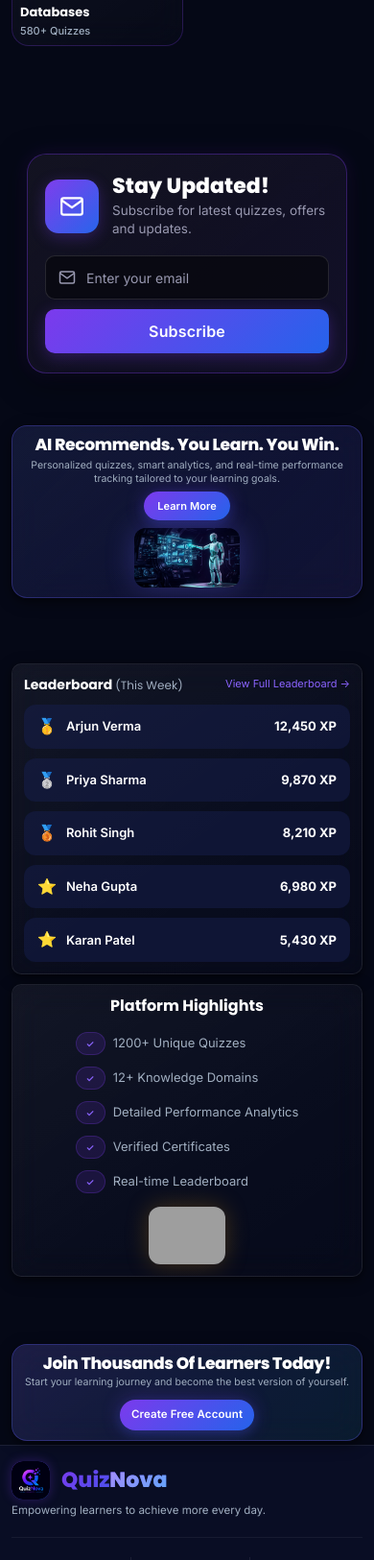
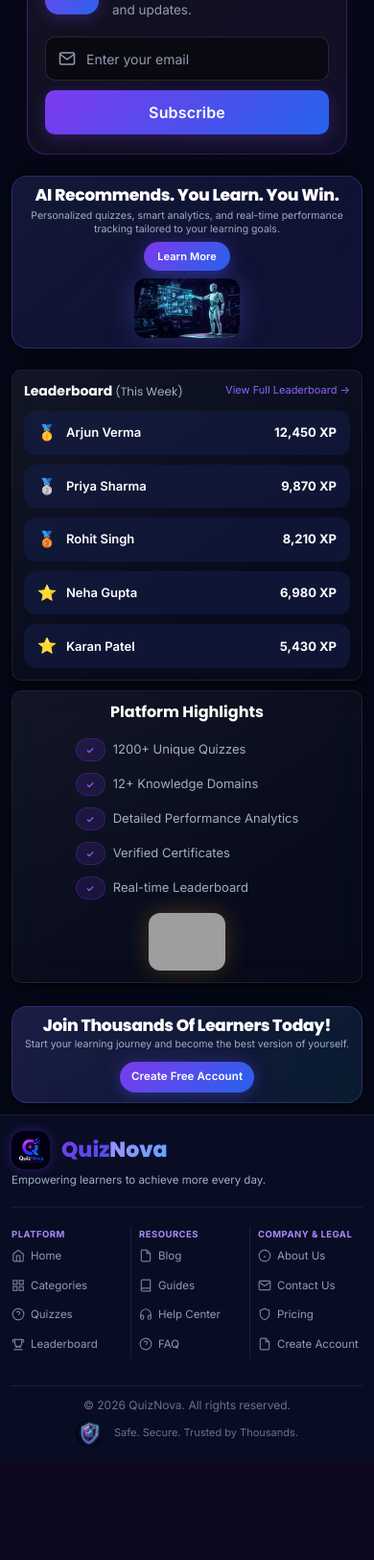
Before and after one commit to mahantheshganiga05/QuizNova, a Flask app: page / in a window 390 px wide. Shown: the part 962-2587 px from the top of the page at 96% size. After the commit the page ends 2467 px from the top, so only its background shows below. Run offline with Flask 3, Linux system fonts and the light colour scheme; data that the repository does not hold is empty; some libraries are stand-ins or nearby versions; grey boxes are pictures that could not be loaded.

Commit message:
Fix mobile homepage spacing & section order: eliminated all excessive vertical empty spaces (16px-24px balanced gaps), platform stats row positioned immediately below Hero trusted line, and enforced exact mobile section sequence (desktop untouched)

```diff
--- a/static/css/main.css
+++ b/static/css/main.css
@@ -2002,9 +2002,16 @@ img, video, canvas, svg {
     gap: 8px !important;
   }
 
-  /* 1. HERO SECTION & 2-COLUMN MOBILE HERO (Text Left 57%, Globe Right 43%) */
+  /* 1. SYSTEMIC MOBILE SECTION SPACING SYSTEM (16px–24px GAPS, ZERO BLANK SPACE) */
+  .section {
+    padding-block: 20px 14px !important;
+  }
+  .section-sm {
+    padding-block: 12px 10px !important;
+  }
+
   .hero-section {
-    padding-block: 10px 6px !important;
+    padding-block: 10px 4px !important;
     min-height: auto !important;
   }
   .hero-grid {
@@ -2022,7 +2029,7 @@ img, video, canvas, svg {
     width: 100% !important;
   }
 
-  /* 20-25% Smaller Eyebrow Badge (Does not dominate heading) */
+  /* Eyebrow Badge */
   .section-eyebrow {
     font-size: 7.5px !important;
     padding: 2.5px 6px !important;
@@ -2074,7 +2081,7 @@ img, video, canvas, svg {
     border-radius: var(--r-full) !important;
   }
 
-  /* 2. TRUSTED BY LEARNERS (Single Horizontal Non-Wrapping Row) */
+  /* 2. TRUSTED BY LEARNERS */
   .hero-trusted-row {
     gap: 5px !important;
     margin-top: 4px !important;
@@ -2091,7 +2098,7 @@ img, video, canvas, svg {
     line-height: 1 !important;
   }
 
-  /* 3D GLOBE RIGHT SIDE (Increased 15-20% & Vertically Centered) */
+  /* 3D GLOBE RIGHT SIDE */
   .hero-right {
     display: flex !important;
     justify-content: center !important;
@@ -2123,7 +2130,10 @@ img, video, canvas, svg {
   .pip-mid-right { top: 45% !important; right: -4px !important; }
   .pip-bottom-left { bottom: -2px !important; left: -4px !important; }
 
-  /* 3. PLATFORM STATS (5 COMPACT CARDS IN ONE SINGLE HORIZONTAL ROW) */
+  /* 3. PLATFORM STATS (5 COMPACT CARDS IN ONE SINGLE HORIZONTAL ROW IMMEDIATELY BELOW HERO) */
+  section[aria-label="Platform Stats"] {
+    padding-block: 4px 8px !important;
+  }
   .stat-5-grid {
     display: grid !important;
     grid-template-columns: repeat(5, 1fr) !important;
@@ -2182,7 +2192,10 @@ img, video, canvas, svg {
     color: var(--text-2) !important;
   }
 
-  /* 4. TOP CATEGORIES (Uniform 2-Column Grid for Databases & all cards, image 70px) */
+  /* 4. TOP CATEGORIES */
+  section[id="categories"] {
+    padding-block: 10px 14px !important;
+  }
   .top-cat-header-wrap {
     display: flex !important;
     align-items: center !important;
@@ -2222,9 +2235,14 @@ img, video, canvas, svg {
     font-size: 9.5px !important;
   }
 
-  /* 5. AI RECOMMENDATION BANNER (COMPACT MOBILE LAYOUT) */
+  /* 5. ONE STAY UPDATED NEWSLETTER SECTION */
+  section[aria-label="Stay Updated Newsletter"] {
+    padding-block: 10px 12px !important;
+  }
+
+  /* 6. AI RECOMMENDATION BANNER */
   section[aria-label="AI Recommendation"] {
-    padding-block: 6px 4px !important;
+    padding-block: 10px 12px !important;
   }
   div[aria-label="AI Recommendation"] .card,
   section[aria-label="AI Recommendation"] .card {
@@ -2262,7 +2280,10 @@ img, video, canvas, svg {
     border-radius: var(--r-full) !important;
   }
 
-  /* 6. LEADERBOARD & PLATFORM HIGHLIGHTS */
+  /* 7. LEADERBOARD & PLATFORM HIGHLIGHTS */
+  section[aria-label="Leaderboard and Highlights"] {
+    padding-block: 10px 14px !important;
+  }
   .lb-header-wrap {
     display: flex !important;
     align-items: center !important;
@@ -2293,9 +2314,9 @@ img, video, canvas, svg {
     margin: 4px auto 0 auto !important;
   }
 
-  /* 7. BOTTOM CTA BANNER (COMPACT MOBILE OVERRIDES) */
+  /* 8. BOTTOM CTA BANNER */
   section[aria-label="Bottom CTA"] {
-    padding-block: 6px 4px !important;
+    padding-block: 10px 12px !important;
   }
   section[aria-label="Bottom CTA"] .card {
     flex-direction: column !important;
```
